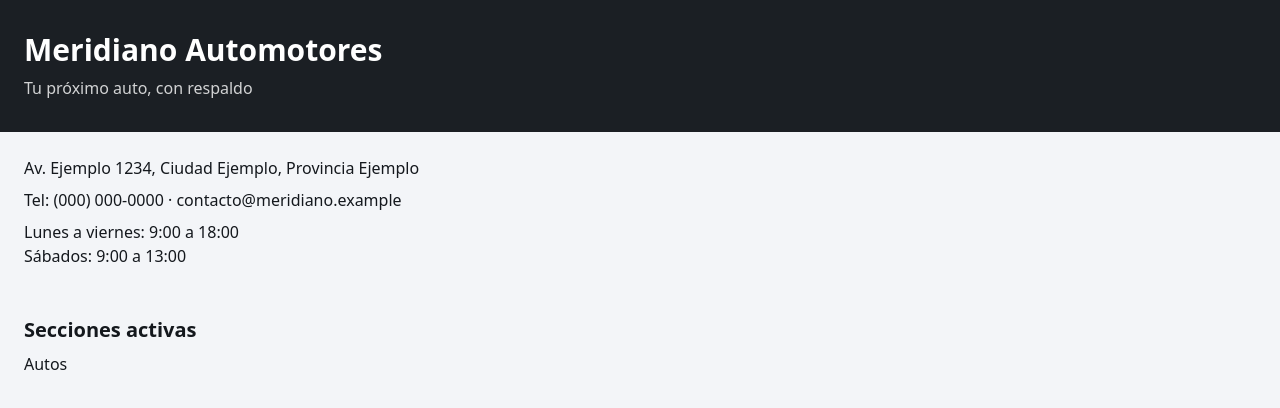
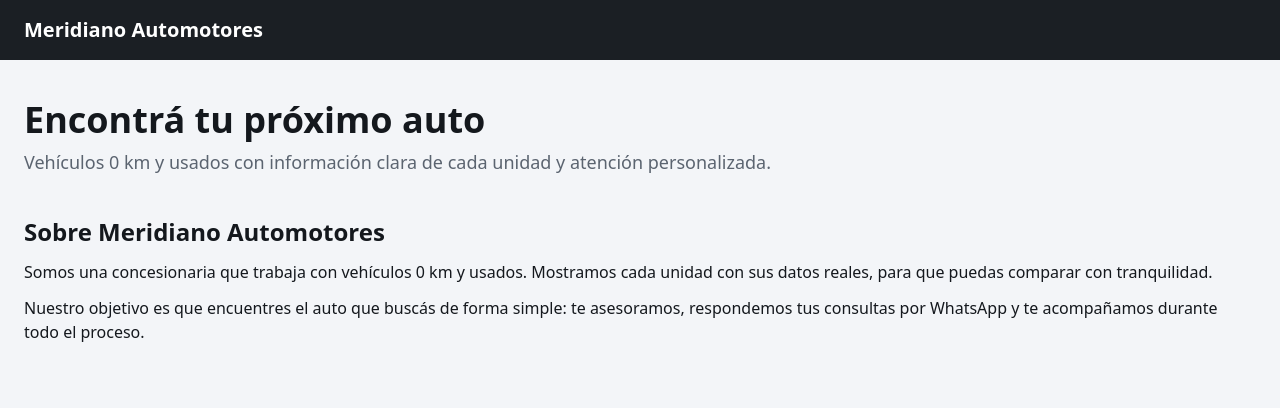
Before and after one commit to juanmaqss/Concesionaria, a React (Vite) app: page / in a window 1280 px wide. Shown: the top 408 px of the page. Built offline with nearby package versions, Linux system fonts and the light colour scheme.

Commit message:
feat: agregar textos de portada y nosotros

```diff
--- a/src/App.tsx
+++ b/src/App.tsx
@@ -1,35 +1,21 @@
 import { brand } from './config/brand'
-import { contact } from './config/contact'
-import { features } from './config/features'
+import { content } from './data/content'
 
 export default function App() {
   return (
     <main className="min-h-screen bg-surface text-ink">
-      <header className="bg-brand px-6 py-8 text-white">
-        <h1 className="font-display text-3xl font-bold">{brand.name}</h1>
-        <p className="mt-2 text-white/80">{brand.tagline}</p>
+      <header className="bg-brand px-6 py-4 text-white">
+        <p className="font-display text-xl font-bold">{brand.name}</p>
       </header>
-      <section className="space-y-2 p-6">
-        <p>
-          {contact.address.street}, {contact.address.city}, {contact.address.province}
-        </p>
-        <p>
-          Tel: {contact.phoneDisplay} · {contact.email}
-        </p>
-        <ul>
-          {contact.hours.map((h) => (
-            <li key={h.days}>
-              {h.days}: {h.time}
-            </li>
-          ))}
-        </ul>
+      <section className="space-y-2 px-6 py-10">
+        <h1 className="font-display text-4xl font-bold">{content.hero.title}</h1>
+        <p className="text-lg text-muted">{content.hero.subtitle}</p>
       </section>
-      <section className="space-y-2 p-6">
-        <h2 className="font-display text-xl font-bold">Secciones activas</h2>
-        <p>Autos</p>
-        {features.aftersales && <p>Posventa</p>}
-        {features.accessories && <p>Accesorios</p>}
-        {features.tradeIn && <p>Permuta</p>}
+      <section className="space-y-3 px-6 pb-10">
+        <h2 className="font-display text-2xl font-bold">{content.about.title}</h2>
+        {content.about.paragraphs.map((p) => (
+          <p key={p}>{p}</p>
+        ))}
       </section>
     </main>
   )
--- /dev/null
+++ b/src/data/content.ts
@@ -0,0 +1,16 @@
+import type { ContentConfig } from '../types/content'
+
+export const content: ContentConfig = {
+    hero: {
+        title: 'Encontrá tu próximo auto',
+        subtitle:
+            'Vehículos 0 km y usados con información clara de cada unidad y atención personalizada.',
+    },
+    about: {
+        title: 'Sobre Meridiano Automotores',
+        paragraphs: [
+            'Somos una concesionaria que trabaja con vehículos 0 km y usados. Mostramos cada unidad con sus datos reales, para que puedas comparar con tranquilidad.',
+            'Nuestro objetivo es que encuentres el auto que buscás de forma simple: te asesoramos, respondemos tus consultas por WhatsApp y te acompañamos durante todo el proceso.',
+        ],
+    },
+}
--- /dev/null
+++ b/src/types/content.ts
@@ -0,0 +1,12 @@
+export type ContentConfig = {
+    /** Texto principal de la portada */
+    hero: {
+        title: string
+        subtitle: string
+    }
+    /** Página "Nosotros" */
+    about: {
+        title: string
+        paragraphs: string[]
+    }
+}
```
